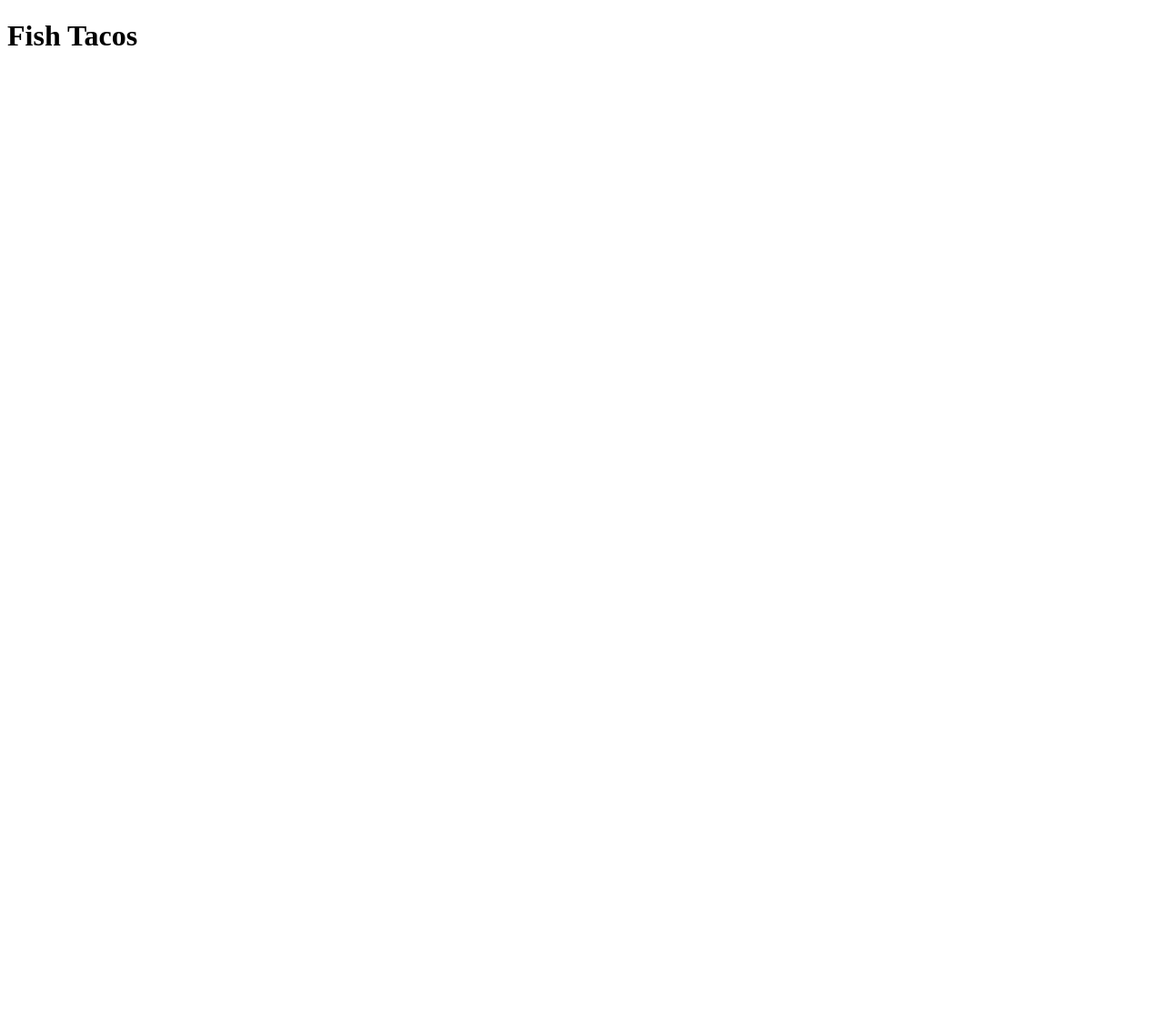
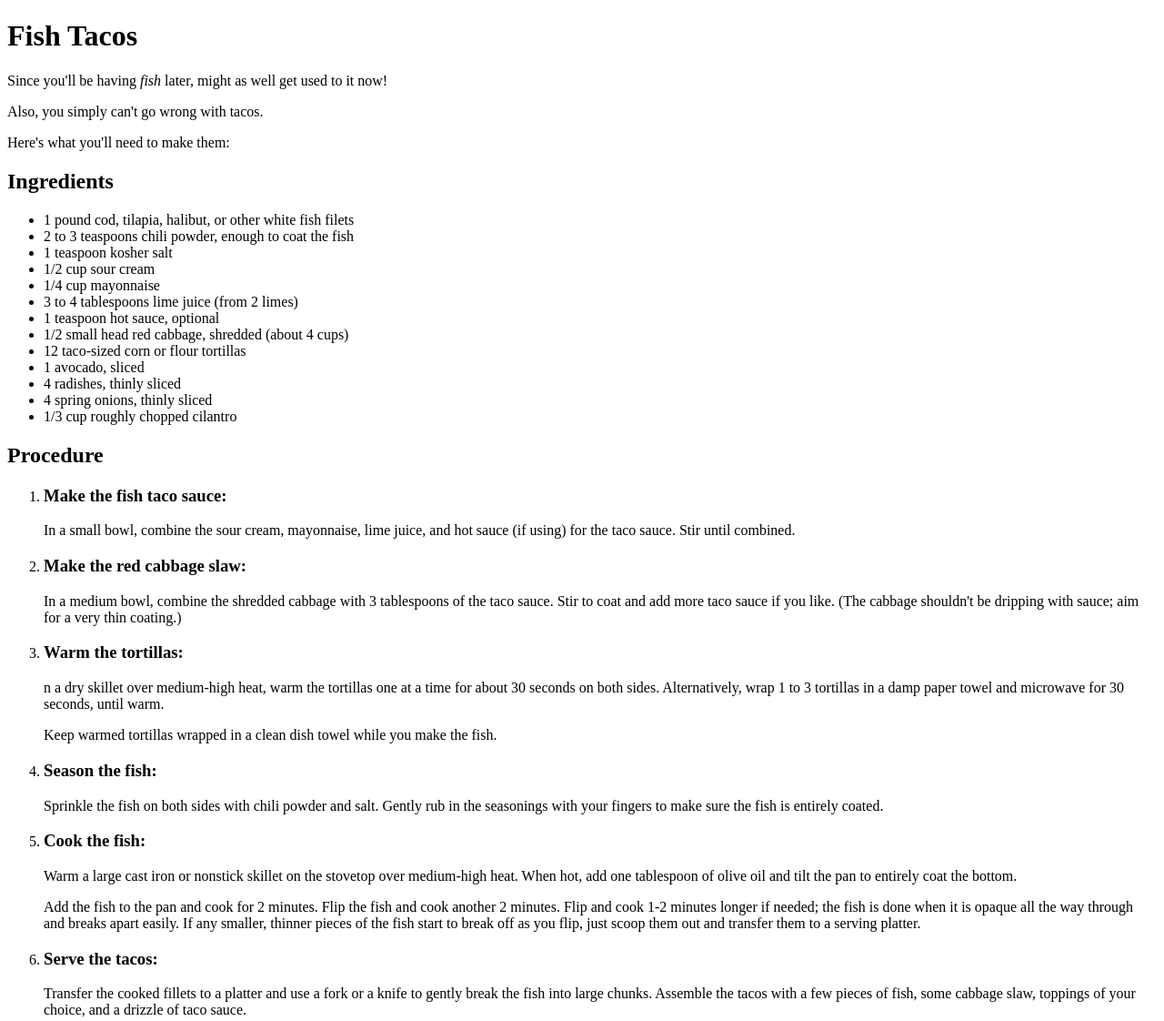
Before and after one commit to Splarff/odin-recipies, a plain HTML site: page recipes/fishtacos.html in a window 1280 px wide. Shown: the whole page at 91% size. Before the commit the page ends 800 px from the top, so only its background shows below. Drawn offline with Linux system fonts and the light colour scheme.

Commit message:
Finished fishtacos.html text, need to add images

```diff
--- a/recipes/fishtacos.html
+++ b/recipes/fishtacos.html
@@ -6,5 +6,47 @@
     </head>
     <body>
         <h1>Fish Tacos</h1>
+        <p>Since you'll be having <em>fish</em> later, might as well get used to it now!</p>
+        <p>Also, you simply can't go wrong with tacos.</p>
+        <p>Here's what you'll need to make them:</p>
+        <h2>Ingredients</h2>
+        <ul>
+            <li>1 pound cod, tilapia, halibut, or other white fish filets</li>
+            <li>2 to 3 teaspoons chili powder, enough to coat the fish</li>
+            <li>1 teaspoon kosher salt</li>
+            <li>1/2 cup sour cream</li>
+            <li>1/4 cup mayonnaise</li>
+            <li>3 to 4 tablespoons lime juice (from 2 limes)</li>
+            <li>1 teaspoon hot sauce, optional</li>
+            <li>1/2 small head red cabbage, shredded (about 4 cups)</li>
+            <li>12 taco-sized corn or flour tortillas</li>
+            <li>1 avocado, sliced</li>
+            <li>4 radishes, thinly sliced</li>
+            <li>4 spring onions, thinly sliced</li>
+            <li>1/3 cup roughly chopped cilantro</li>
+        </ul>
+        <h2>Procedure</h2>
+        <ol>
+            <li><h3>Make the fish taco sauce:</h2>
+                <p>In a small bowl, combine the sour cream, mayonnaise, lime juice, and hot sauce (if using) for the taco sauce. Stir until combined.</p>
+            </li>
+            <li><h3>Make the red cabbage slaw:</h3>
+                <p>In a medium bowl, combine the shredded cabbage with 3 tablespoons of the taco sauce. Stir to coat and add more taco sauce if you like. (The cabbage shouldn't be dripping with sauce; aim for a very thin coating.)</p>
+            </li>
+            <li><h3>Warm the tortillas:</h3>
+                <p>n a dry skillet over medium-high heat, warm the tortillas one at a time for about 30 seconds on both sides. Alternatively, wrap 1 to 3 tortillas in a damp paper towel and microwave for 30 seconds, until warm.</p>
+                <p>Keep warmed tortillas wrapped in a clean dish towel while you make the fish.</p>
+            </li>
+            <li><h3>Season the fish:</h3>
+                <p>Sprinkle the fish on both sides with chili powder and salt. Gently rub in the seasonings with your fingers to make sure the fish is entirely coated.</p>
+            </li>
+            <li><h3>Cook the fish:</h3>
+                <p>Warm a large cast iron or nonstick skillet on the stovetop over medium-high heat. When hot, add one tablespoon of olive oil and tilt the pan to entirely coat the bottom.</p>
+                <p>Add the fish to the pan and cook for 2 minutes. Flip the fish and cook another 2 minutes. Flip and cook 1-2 minutes longer if needed; the fish is done when it is opaque all the way through and breaks apart easily. If any smaller, thinner pieces of the fish start to break off as you flip, just scoop them out and transfer them to a serving platter.</p>
+            </li>
+            <li><h3>Serve the tacos:</h3>
+                <p>Transfer the cooked fillets to a platter and use a fork or a knife to gently break the fish into large chunks. Assemble the tacos with a few pieces of fish, some cabbage slaw, toppings of your choice, and a drizzle of taco sauce.</p>
+            </li>
+        </ol>
     </body>
 </html>
```
